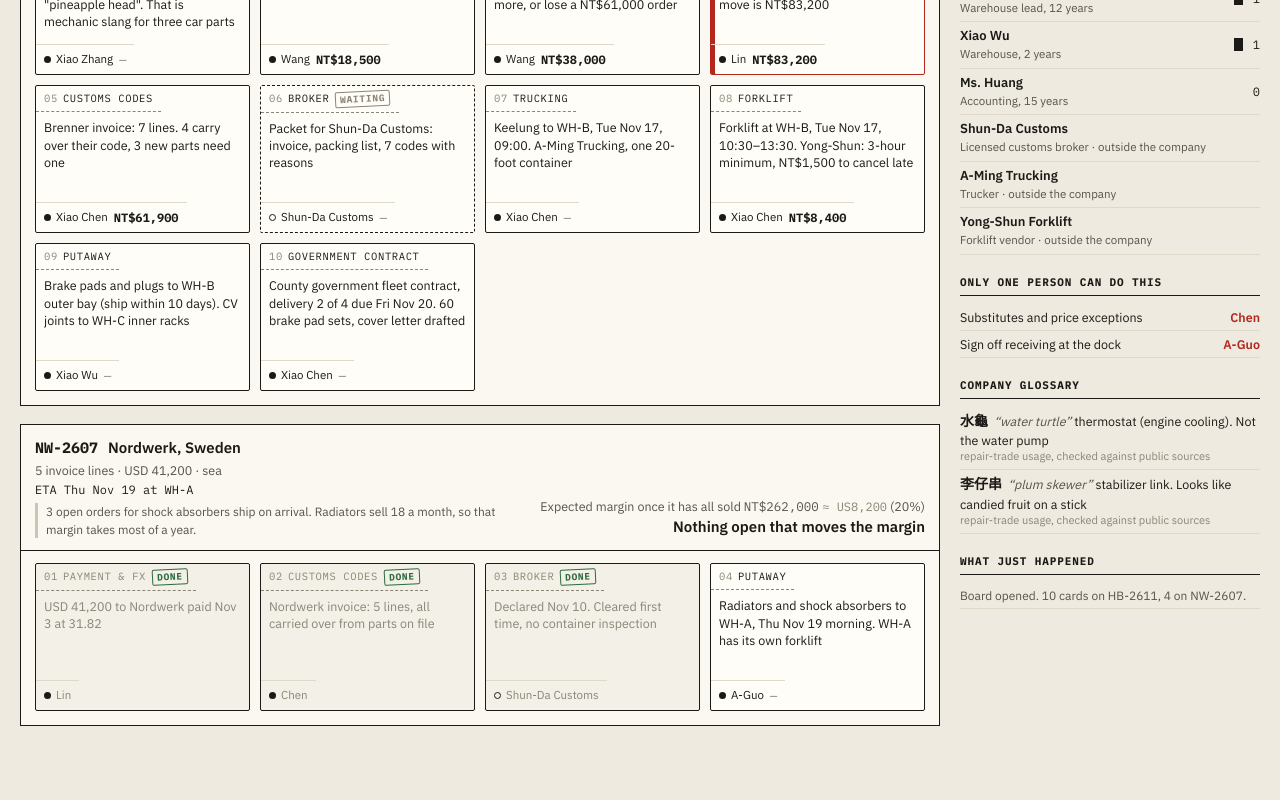
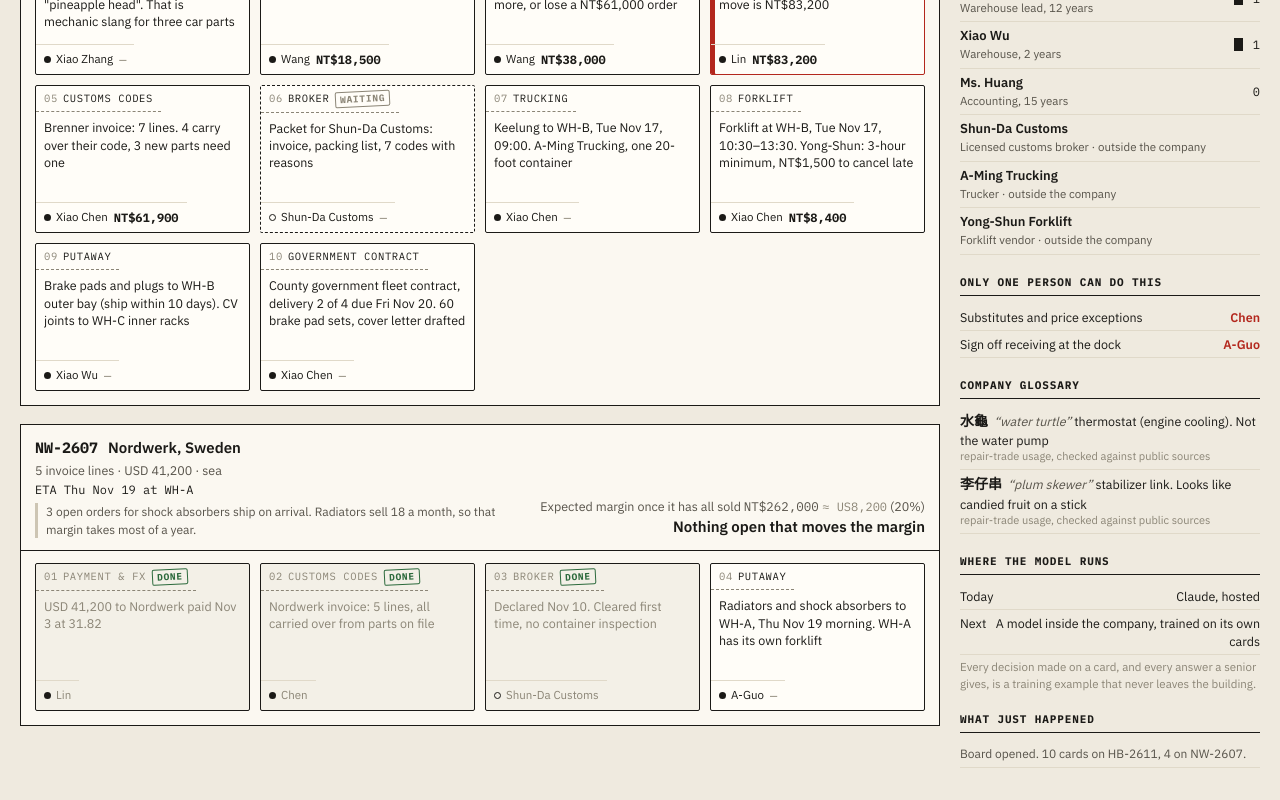
Before and after one commit to angletech2026-arch/docket, a Next.js app: page / in a window 1280 px wide. Shown: the part 378-1178 px from the top of the page. Built offline with nearby package versions, Linux system fonts and the light colour scheme.

Commit message:
docs: say where the model runs today and where it goes next
Today a hosted Claude model. Next a model on the company own machine, trained on the
decisions and answers recorded on its cards. README gives the two reasons we think a small
local model is enough, with the size of the comparison stated.

```diff
--- a/app/page.tsx
+++ b/app/page.tsx
@@ -290,6 +290,26 @@ function Side({ state }: { state: State }) {
       )}
 
       <section>
+        <h3>{t("Where the model runs", "模型跑在哪裡")}</h3>
+        <div className="spof">
+          <span>{t("Today", "現在")}</span>
+          <span>{t("Claude, hosted", "Claude，雲端")}</span>
+        </div>
+        <div className="spof">
+          <span>{t("Next", "接下來")}</span>
+          <span style={{ textAlign: "right" }}>
+            {t("A model inside the company, trained on its own cards", "公司自己機器上的模型，用自己的卡片訓練")}
+          </span>
+        </div>
+        <p className="faint" style={{ fontSize: 11.5, marginTop: 4 }}>
+          {t(
+            "Every decision made on a card, and every answer a senior gives, is a training example that never leaves the building.",
+            "卡片上做過的每個決定、老手回答過的每一句，都是訓練資料，而且不會離開公司。",
+          )}
+        </p>
+      </section>
+
+      <section>
         <h3>{t("What just happened", "剛剛發生的事")}</h3>
         {state.log.slice(0, 12).map((l) => (
           <div key={l.id} className={`logline ${l.tone ?? ""}`}>
```
Also changed, not shown: 1 other file (tests, documents, lock files or other folders).
